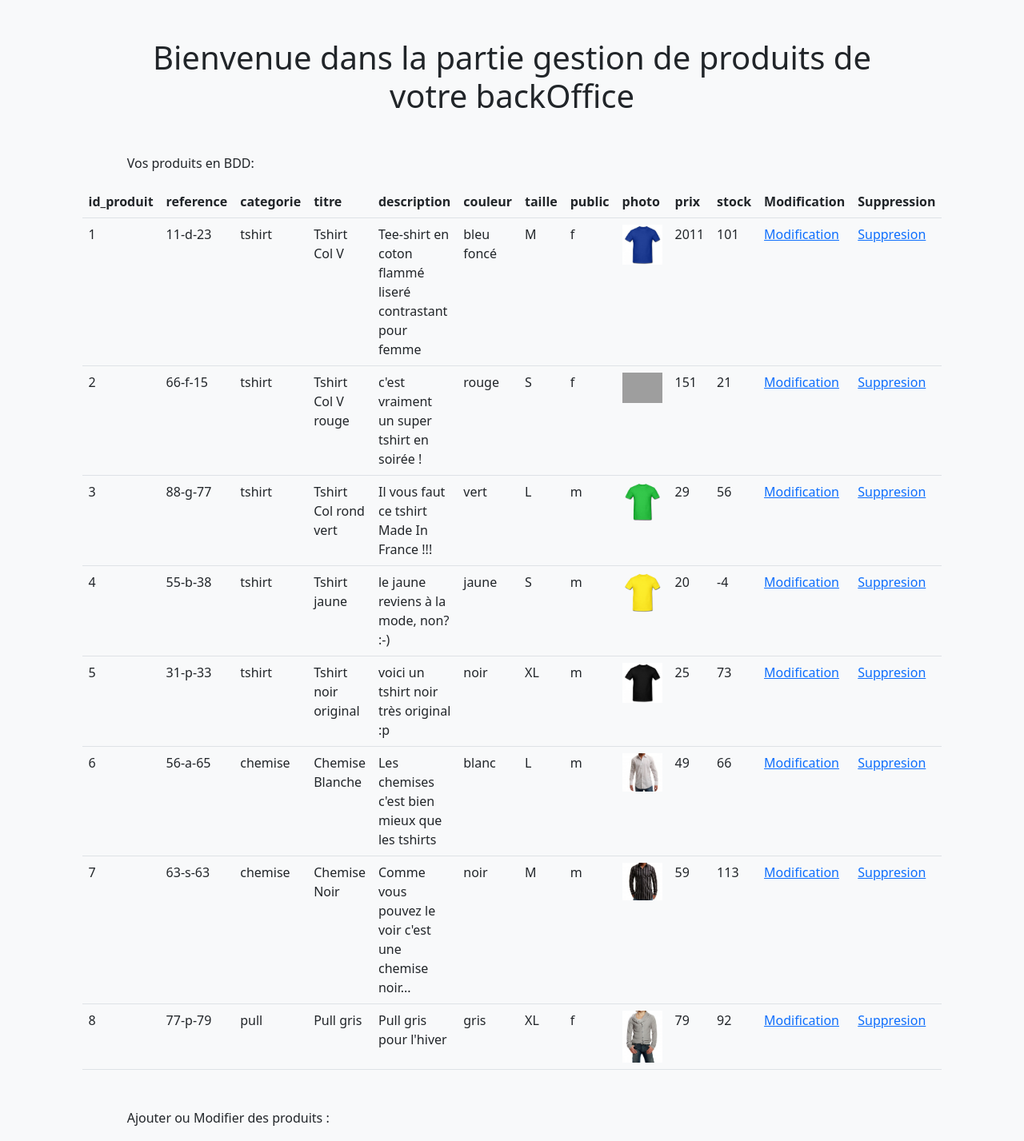
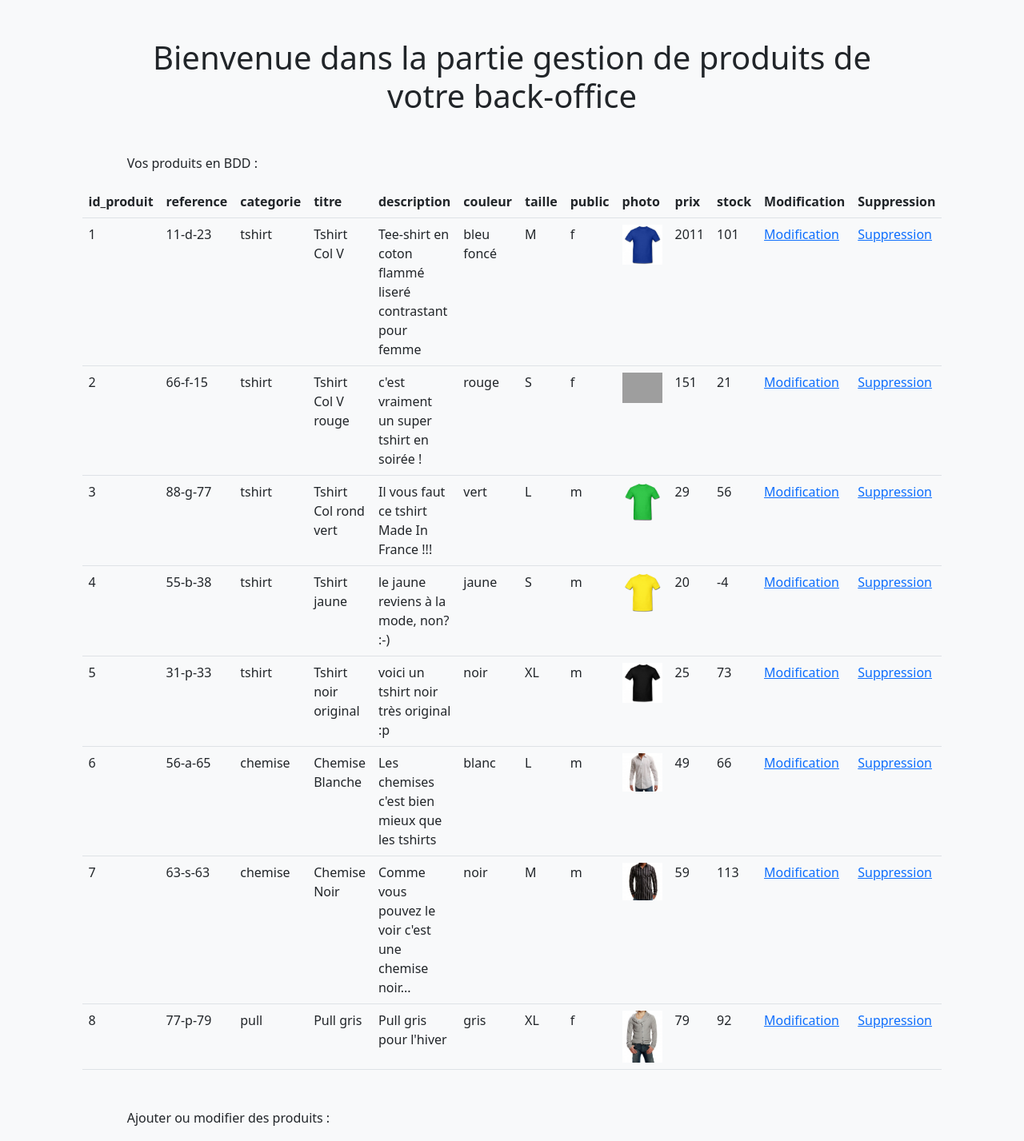
Before and after one commit to DidierColombbus/boutik, a PHP site: page /admin/gestion_produits_sans_pagination.php in a window 1280 px wide. Shown: the part 126-1553 px from the top of the page at 80% size. Run offline with PHP 8.4, Linux system fonts and the light colour scheme; data comes from the database, SQL or seed files in the repository; some libraries are stand-ins or nearby versions; grey boxes are pictures that could not be loaded.

Commit message:
corrections

```diff
--- a/admin/gestion_commentaires.php
+++ b/admin/gestion_commentaires.php
@@ -9,7 +9,7 @@ require_once("inc/header.php");
 
 
 <!-- BODY -->
-<h1 class='mb-5 text-center'>Bienvenue dans la partie gestion des commentaires de votre backOffice</h1>
+<h1 class='mb-5 text-center'>Bienvenue dans la partie gestion des commentaires de votre back-office</h1>
 
 
 
--- a/admin/gestion_emails.php
+++ b/admin/gestion_emails.php
@@ -9,7 +9,7 @@ require_once("inc/header.php");
 
 
 <!-- BODY -->
-<h1 class='mb-5 text-center'>Bienvenue dans la partie gestion des emails de votre backOffice</h1>
+<h1 class='mb-5 text-center'>Bienvenue dans la partie gestion des emails de votre back-office</h1>
 
 
 <?php
--- a/admin/gestion_produits_sans_pagination.php
+++ b/admin/gestion_produits_sans_pagination.php
@@ -104,7 +104,7 @@ require_once("../inc/init.php");
         } else {
 
             // Si j'ai chargé une photo dans mon input type file
-            // je récupère le chemin générer vers la photo
+            // je récupère le chemin généré vers la photo
             // si je modifie le produit sans modifier la photo
             // je préserve en BDD la photo existente en BDD pour ce produit
             $cheminPhoto = ($fileLoaded) ? $chemin_vers_la_photo_en_terme_durl_pour_attribut_src : $_POST["prevPhoto"];
@@ -175,12 +175,12 @@ require_once("inc/header.php");
 
 <!-- BODY -->
 
-<h1 class='mb-5 text-center'>Bienvenue dans la partie gestion de produits de votre backOffice</h1>
+<h1 class='mb-5 text-center'>Bienvenue dans la partie gestion de produits de votre back-office</h1>
 
 
 <!-- TABLE -->
 
-<p>Vos produits en BDD:</p>
+<p>Vos produits en BDD :</p>
 
 <?php echo $content; ?>
 
@@ -197,7 +197,7 @@ require_once("inc/header.php");
 
   </thead>
   <tbody>
-        <!-- J'itère dans le fetchAll qui m'index dans un tableau multidimensionnel les arrays contenants mes produits
+        <!-- J'itère dans le fetchAll qui m'indèxe dans un tableau multidimensionnel les arrays contenants mes produits.
         Pour chaque array de produit récupéré j'itère dans les index pour récupérer les valeurs et générer un td pour chaque valeur  -->
         <?php foreach($stmt->fetchAll(PDO::FETCH_ASSOC) as $index => $produit) { ?>
             <tr>
@@ -212,7 +212,7 @@ require_once("inc/header.php");
                 <!-- Lien de modification et de suppression -->
 
                 <td> <a href="?action=modification&id_produit=<?= $produit["id_produit"]?>#ajout_modif"> Modification </a> </td>
-                <td> <a href="?action=suppression&id_produit=<?= $produit["id_produit"]?>"> Suppresion </a> </td>
+                <td> <a href="?action=suppression&id_produit=<?= $produit["id_produit"]?>"> Suppression </a> </td>
             </tr>
        <?php } ?>
 
@@ -222,7 +222,7 @@ require_once("inc/header.php");
 
 <!-- Formulaire de modification/ajout de produit -->
 
-<p id="ajout_modif">Ajouter ou Modifier des produits :</p>
+<p id="ajout_modif">Ajouter ou modifier des produits :</p>
 
 <form action="" method="POST" enctype="multipart/form-data">
     <input type="hidden" name="id_produit" value="<?php echo $idProduit; ?>">
```
